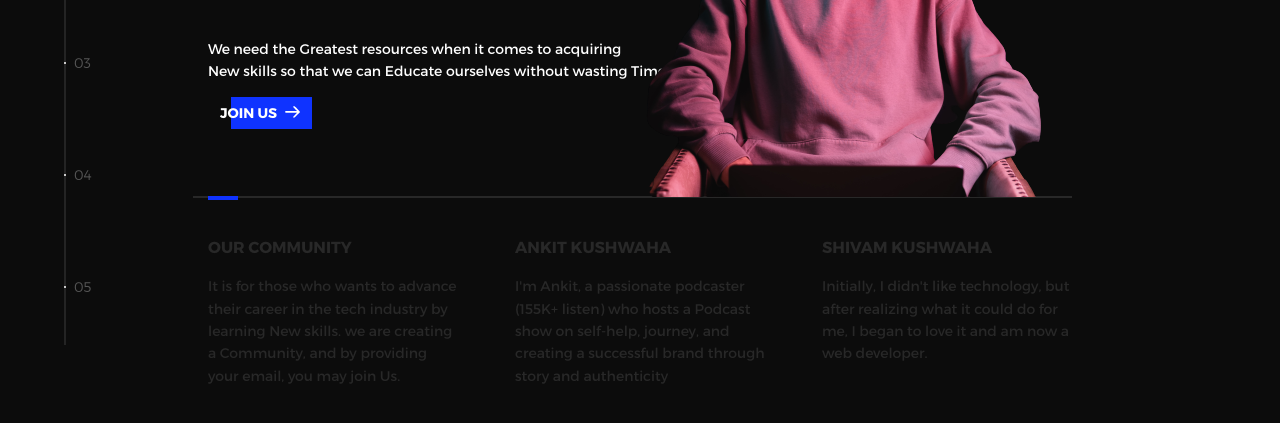
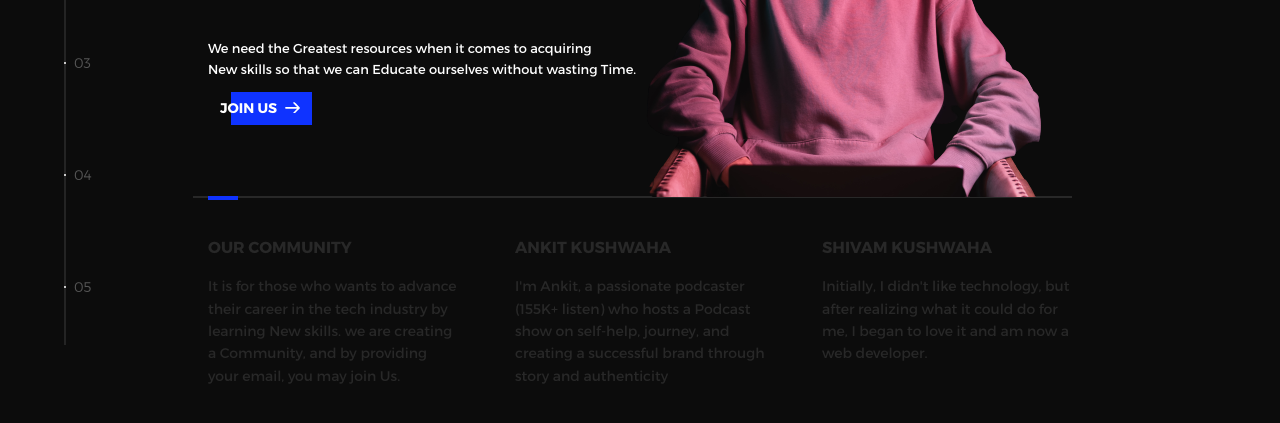
Before and after one commit to ankitkus563/tekoverse-1, a plain HTML site: page index.html in a window 1280 px wide. Shown: the part 335-758 px from the top of the page. Drawn offline with nearby package versions, Linux system fonts and the light colour scheme.

Commit message:
Add files via upload

```diff
--- a/index.html
+++ b/index.html
@@ -53,8 +53,10 @@
               <div class="intro">
                 <div class="intro--banner">
                   <h1>Let's Do<br>Something<br>innovative</h1>
-                  <p>We need the Greatest resources when it comes to acquiring<br>New skills so that we can Educate
-                    ourselves without wasting Time. </p>
+                  <div class="intro-text">
+                    <p>We need the Greatest resources when it comes to acquiring<br>New skills so that we can Educate
+                      ourselves without wasting Time.</p>
+                  </div>
                   <button class="cta">Join Us
                     <svg version="1.1" id="Layer_1" xmlns="http://www.w3.org/2000/svg"
                       xmlns:xlink="http://www.w3.org/1999/xlink" x="0px" y="0px" viewBox="0 0 150 118"
```
